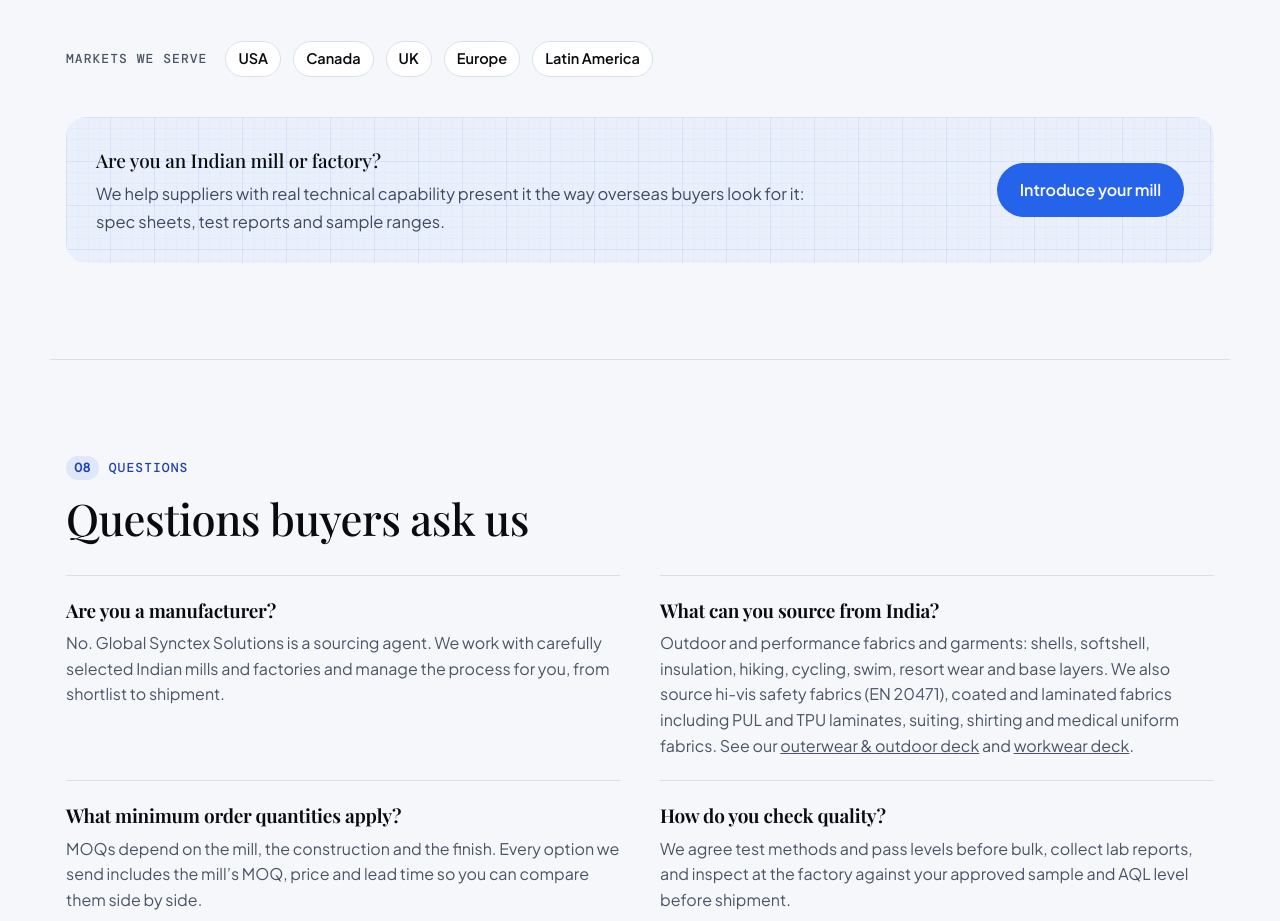
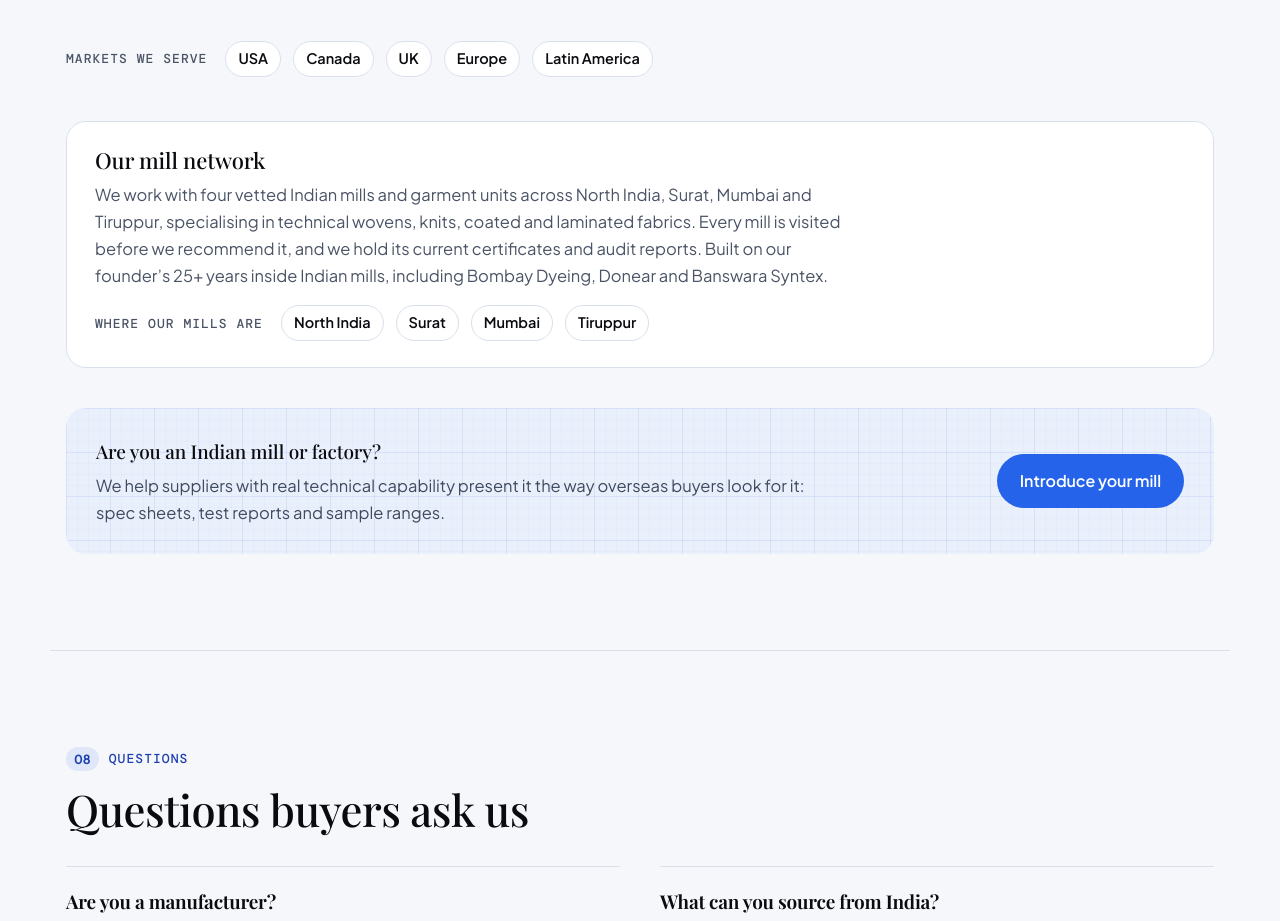
Before and after one commit to Globalsynctex/globalsynctex-website, a plain HTML site: page index.html in a window 1280 px wide. Shown: the part 10678-11599 px from the top of the page. Drawn offline with nearby package versions, Linux system fonts and the light colour scheme; a web font is replaced by a local one.

Commit message:
Add "Our mill network" block to About section
Four vetted mills and garment units across North India, Surat,
Mumbai and Tiruppur; mills visited and certificates held.

Co-Authored-By: Claude Opus 5.5 <noreply@anthropic.com>
Claude-Session: https://claude.ai/code/session_01E26S6p44PQQhkv1vaVQj52

```diff
--- a/index.html
+++ b/index.html
@@ -286,6 +286,7 @@ table.tests{width:100%;min-width:660px;border-collapse:collapse;font-size:15px}
 .timeline .y{font-family:var(--mono);font-size:14px;font-variant-numeric:tabular-nums;color:var(--muted);padding-top:1px}
 .timeline b{font-weight:700}
 .timeline span{display:block;font-size:14.5px;color:var(--muted)}
+.network{margin-top:44px;padding:26px 28px;border:1px solid var(--line);border-radius:20px;background:var(--sheet)}.network h3{margin:0 0 8px;font-size:22px}.network p{margin:0;max-width:46em;font-size:16.5px;color:var(--muted)}
 .markets{margin-top:44px;display:flex;flex-wrap:wrap;align-items:center;gap:10px 12px}
 .markets .label{margin-right:6px}
 .markets .chip{font-family:var(--body);font-size:15px;font-weight:600;background:var(--sheet)}
@@ -1073,6 +1074,13 @@ h1,h2,h3{font-family:var(--display);font-stretch:100%;font-weight:500;letter-spa
         <div class="markets"><span class="label">Markets we serve</span>
           <span class="chip">USA</span><span class="chip">Canada</span><span class="chip">UK</span><span class="chip">Europe</span><span class="chip">Latin America</span>
         </div>
+        <div class="network" id="network">
+          <h3>Our mill network</h3>
+          <p>We work with four vetted Indian mills and garment units across North India, Surat, Mumbai and Tiruppur, specialising in technical wovens, knits, coated and laminated fabrics. Every mill is visited before we recommend it, and we hold its current certificates and audit reports. Built on our founder&rsquo;s 25+ years inside Indian mills, including Bombay Dyeing, Donear and Banswara Syntex.</p>
+          <div class="markets" style="margin-top:16px"><span class="label">Where our mills are</span>
+            <span class="chip">North India</span><span class="chip">Surat</span><span class="chip">Mumbai</span><span class="chip">Tiruppur</span>
+          </div>
+        </div>
         <div class="mills ripstop">
           <p><b>Are you an Indian mill or factory?</b>We help suppliers with real technical capability present it the way overseas buyers look for it: spec sheets, test reports and sample ranges.</p>
           <a class="btn hot" href="#enquire">Introduce your mill</a>
```
